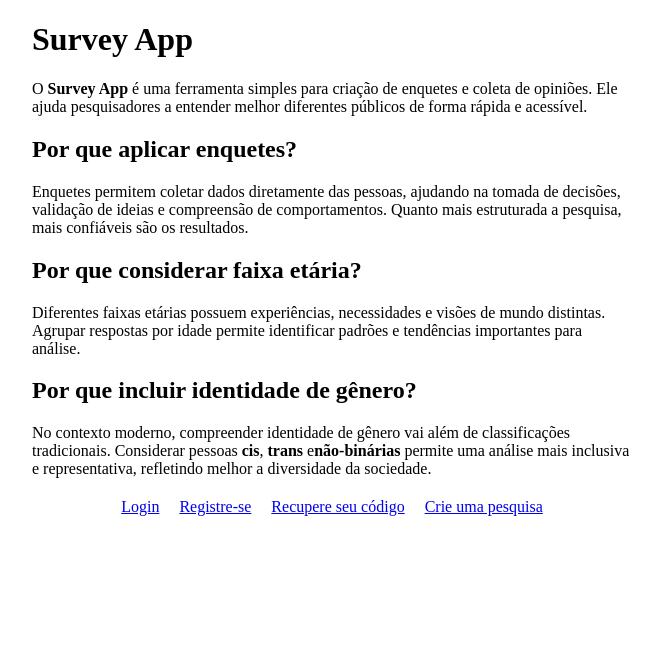
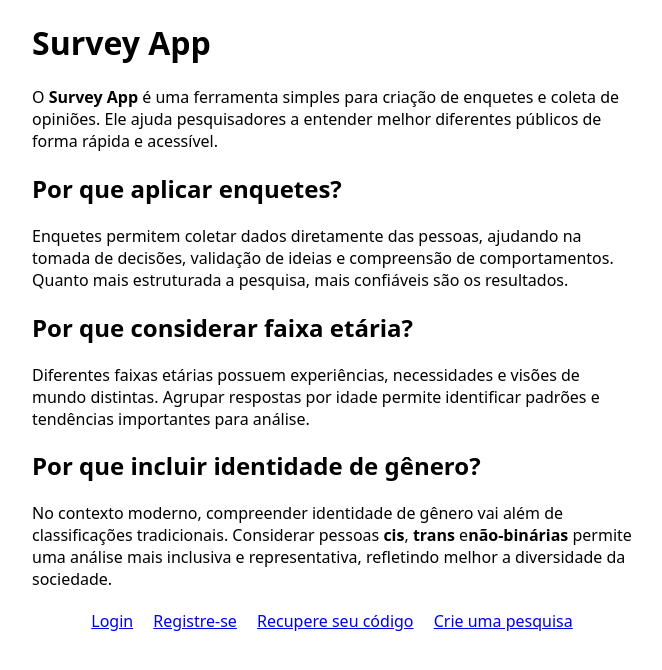
Before and after one commit to gauss-infinito/survey-app, a Next.js app in the folder frontend/: page / in a window 1280 px wide. Shown: the top 670 px of the page, without its empty margins (2-664 px from the left). Built offline with nearby package versions, Linux system fonts and the light colour scheme.

Commit message:
Update page.js

```diff
--- a/frontend/app/page.js
+++ b/frontend/app/page.js
@@ -3,7 +3,7 @@ import Link from "next/link";
 export default function Home() {
   return (
     <main>
-      <div style={{ maxWidth: "600px", marginLeft: "26px" }}>
+      <div style={{ maxWidth: "600px", marginLeft: "26px", fontFamily: "system-ui" }}>
 
         <h1>Survey App</h1>
 
```
